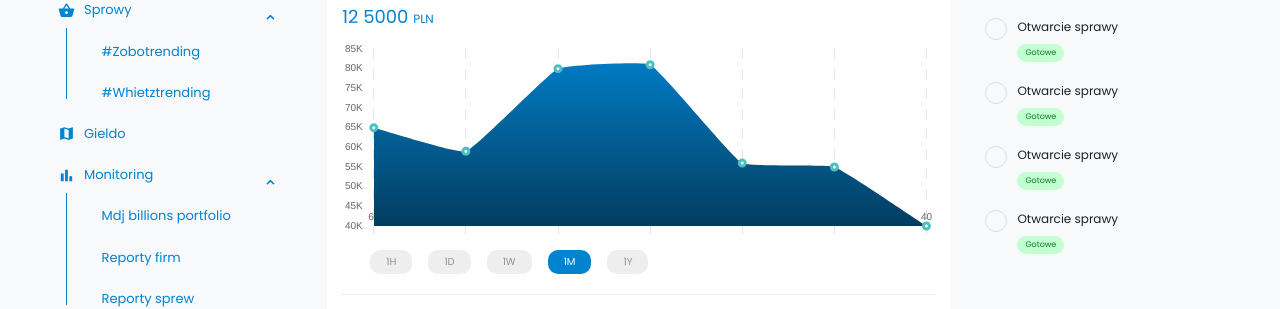
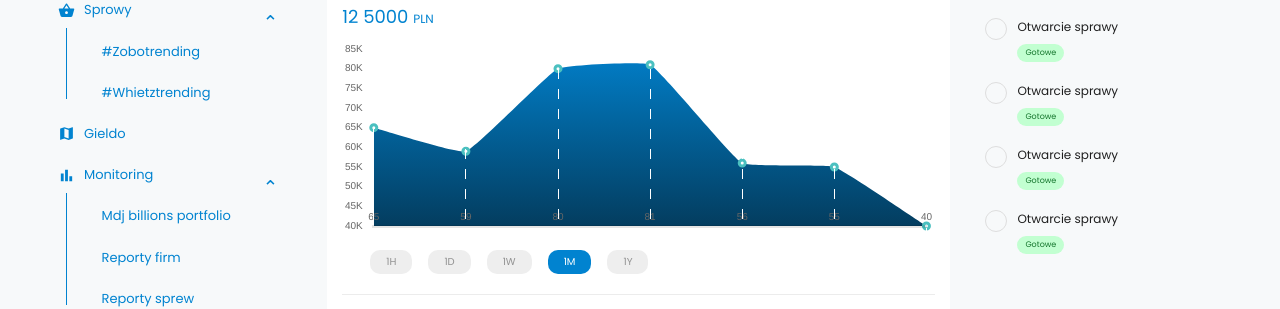
Before and after one commit to zannujulius/usnext, a Next.js app: page / in a window 1280 px wide. Shown: the part 189-498 px from the top of the page. Built offline with nearby package versions, Linux system fonts and the light colour scheme.

Commit message:
finished chart

```diff
--- a/components/LineChart.js
+++ b/components/LineChart.js
@@ -73,13 +73,16 @@ const LineChart = () => {
                   display: true,
                   borderDash: [10],
                   borderDashOffset: 20,
-                  borderWidth: 0,
+                  borderWidth: 3,
+                  color: "white",
+                  z: 4,
                 },
                 ticks: {
                   font: {
                     size: 10,
                   },
                   mirror: true,
+                  z: 3,
                 },
               },
               y: {
```
